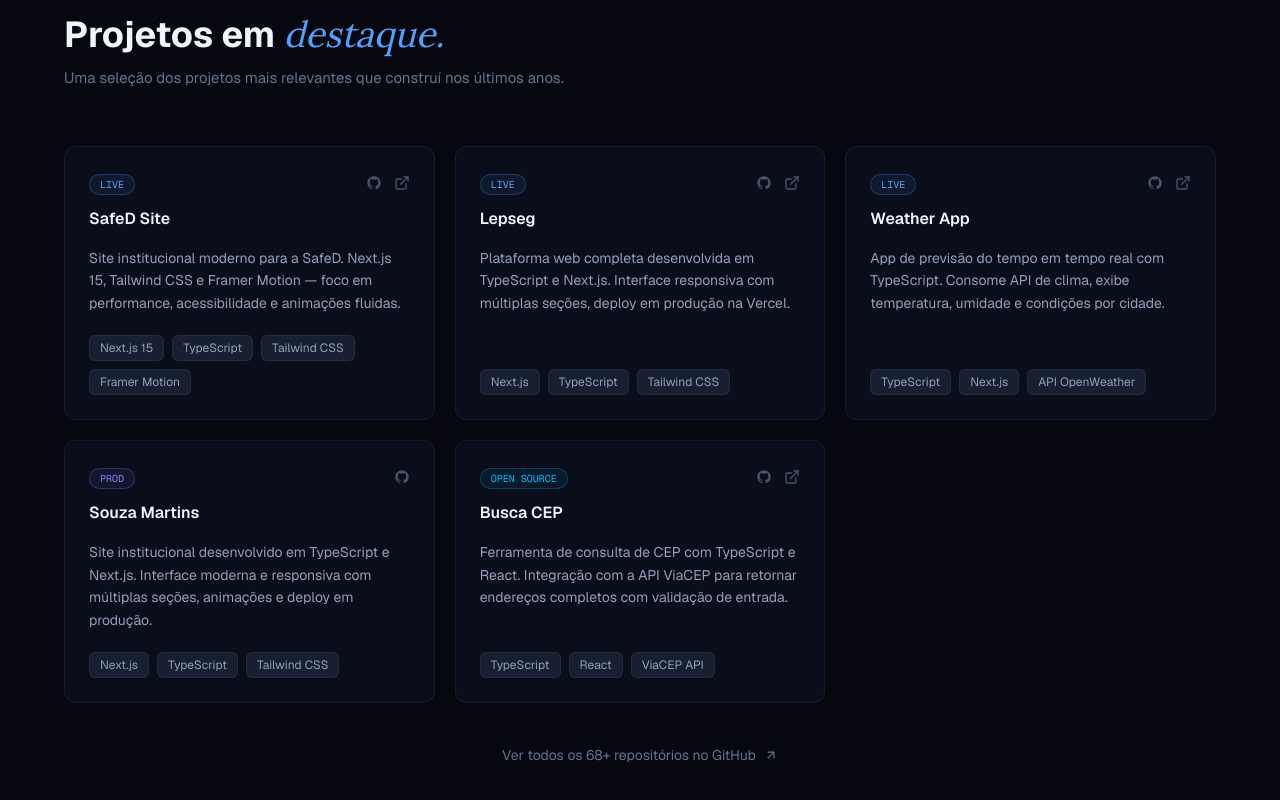
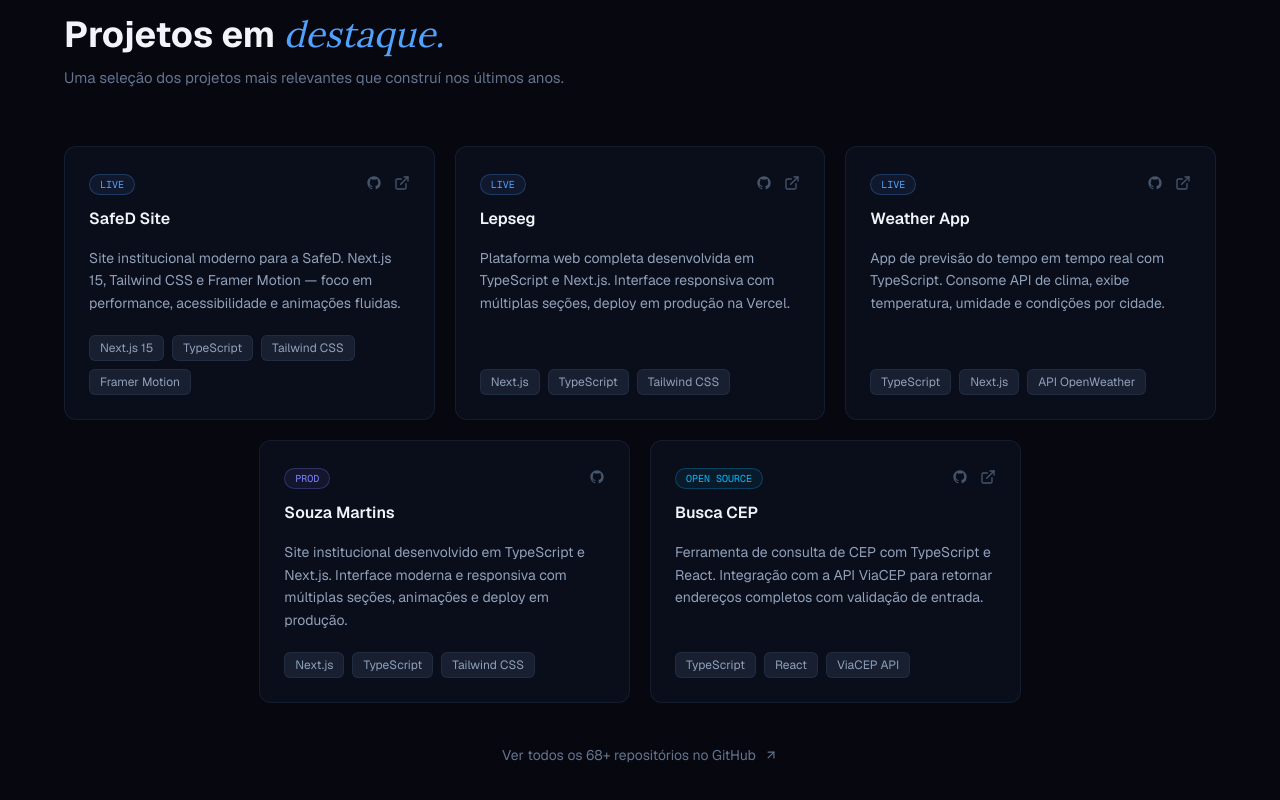
Before and after one commit to HeitorBMarini/portfolio-heitor, a Next.js app: page / in a window 1280 px wide. Shown: the part 2508-3308 px from the top of the page. Built offline with nearby package versions, Linux system fonts and the light colour scheme.

Commit message:
fix: centralizar Souza Martins e Busca CEP na segunda linha (grid 6 colunas)

```diff
--- a/components/Projects.tsx
+++ b/components/Projects.tsx
@@ -92,8 +92,16 @@ export function Projects() {
           </p>
         </motion.div>
 
-        <div className="grid md:grid-cols-2 lg:grid-cols-3 gap-5">
-          {projects.map((project, i) => (
+        <div className="grid grid-cols-1 sm:grid-cols-2 lg:grid-cols-6 gap-5">
+          {projects.map((project, i) => {
+            const colClass =
+              i < 3
+                ? "lg:col-span-2"
+                : i === projects.length - 2
+                ? "lg:col-span-2 lg:col-start-2"
+                : "lg:col-span-2";
+
+            return (
             <motion.a
               key={project.name}
               href={project.url ?? project.github}
@@ -103,7 +111,7 @@ export function Projects() {
               whileInView={{ opacity: 1, y: 0 }}
               viewport={{ once: true }}
               transition={{ delay: i * 0.08 }}
-              className={`group p-6 rounded-xl bg-slate-900/40 border border-slate-800/60 hover:border-blue-500/25 hover:bg-slate-900/60 transition-all duration-300 flex flex-col cursor-pointer${i === projects.length - 1 ? " lg:col-start-2" : ""}`}
+              className={`group p-6 rounded-xl bg-slate-900/40 border border-slate-800/60 hover:border-blue-500/25 hover:bg-slate-900/60 transition-all duration-300 flex flex-col cursor-pointer ${colClass}`}
             >
               <div className="flex items-start justify-between mb-4">
                 <div>
@@ -151,7 +159,8 @@ export function Projects() {
                 ))}
               </div>
             </motion.a>
-          ))}
+            );
+          })}
         </div>
 
         <motion.div
```
